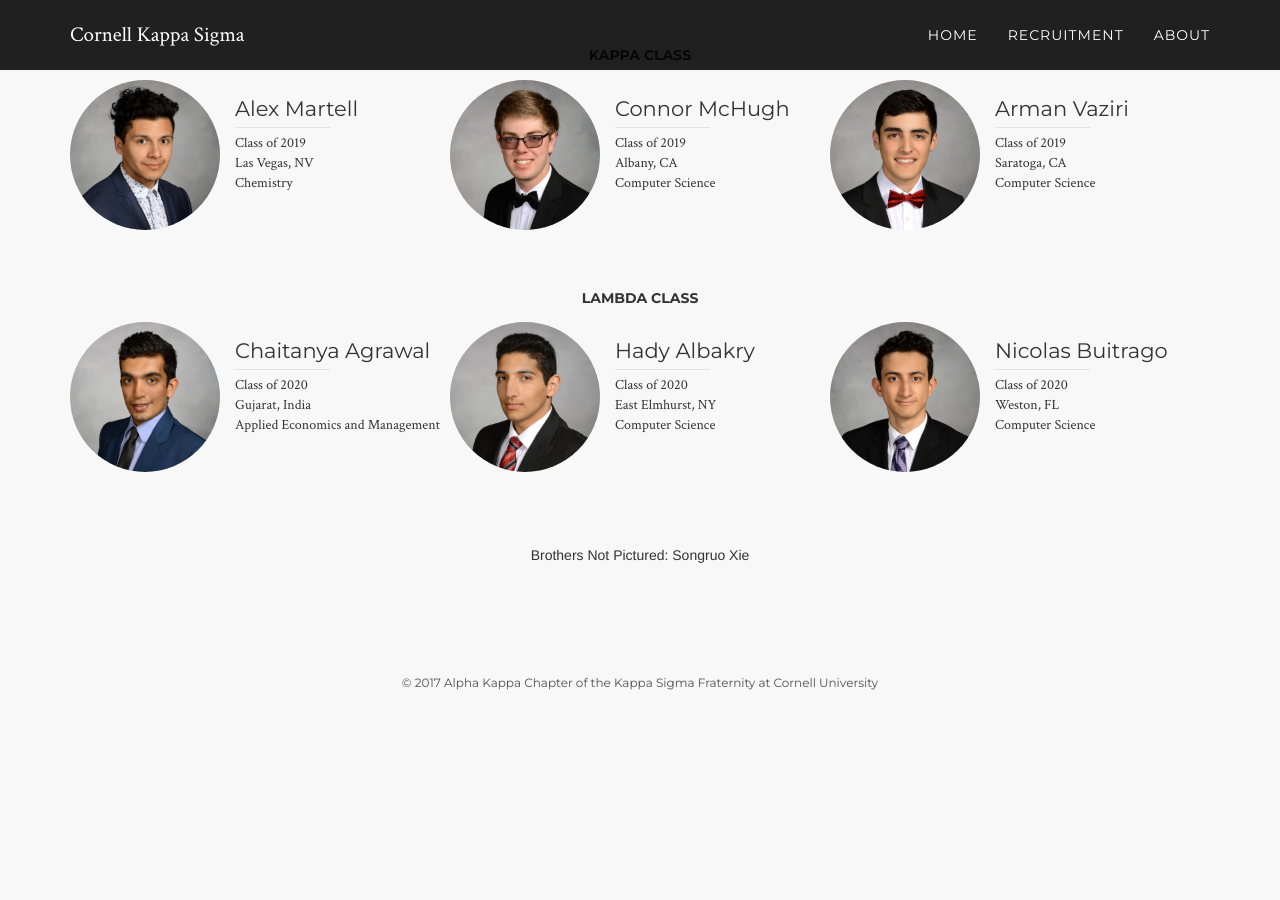
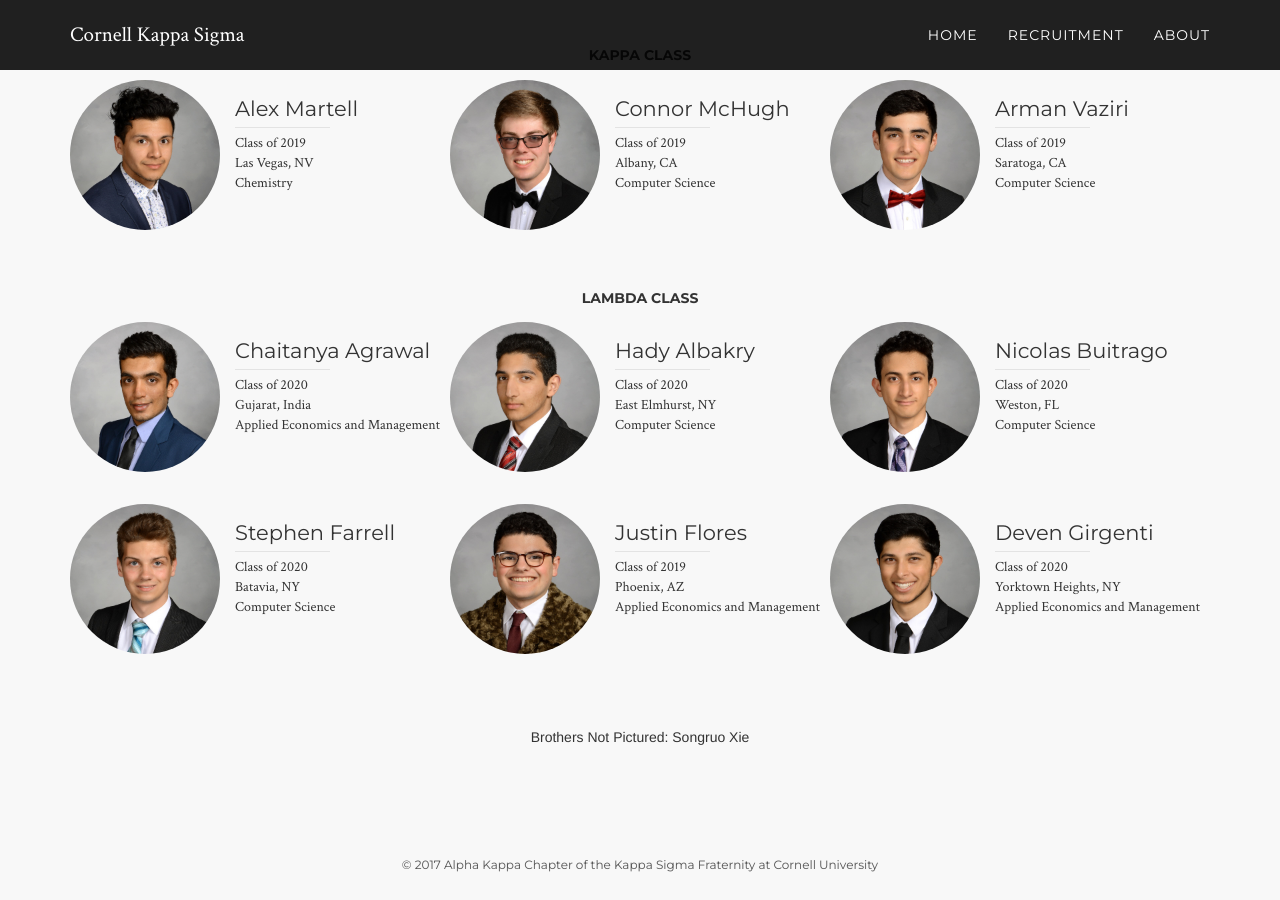
Before and after one commit to pjochillin/cornellkappasigma, a Jekyll site: the page built from index.html, in a window 1280 px wide and 900 px high, scrolled down 3170 px. Built offline with Jekyll 4.4.1, drawn with Linux system fonts in a browser that asks for light colours; nearby versions of some CDN libraries; before the commit the page ends 3888 px from its top, so only the background shows below that.

Commit message:
Update index.html

```diff
--- a/index.html
+++ b/index.html
@@ -569,6 +569,51 @@ layout: default
 
 
 
+                    <div class="bro">
+                            <div class="face" style="background-image:url('assets/img/brothers/lambda-2017/Stephen.jpg')"></div>
+                            <div class="desc">
+                                <p class="name">Stephen Farrell</p>
+                                <div class="info">
+                                    Class of 2020<br>
+                                    Batavia, NY<br>
+                                    Computer Science
+                                </div>
+                            </div>
+                        </div>
+
+
+
+
+                         <div class="bro">
+                            <div class="face" style="background-image:url('assets/img/brothers/lambda-2017/Flores.jpg')"></div>
+                            <div class="desc">
+                                <p class="name">Justin Flores</p>
+                                <div class="info">
+                                    Class of 2019<br>
+                                    Phoenix, AZ<br>
+                                    Applied Economics and Management
+                                </div>
+                            </div>
+                        </div>
+
+
+
+
+                    <div class="bro">
+                            <div class="face" style="background-image:url('assets/img/brothers/lambda-2017/Deven.jpg')"></div>
+                            <div class="desc">
+                                <p class="name">Deven Girgenti</p>
+                                <div class="info">
+                                    Class of 2020<br>
+                                    Yorktown Heights, NY<br>
+                                    Applied Economics and Management
+                                </div>
+                            </div>
+                        </div>
+
+
+
+
                 </div>
             </div>
 
```
